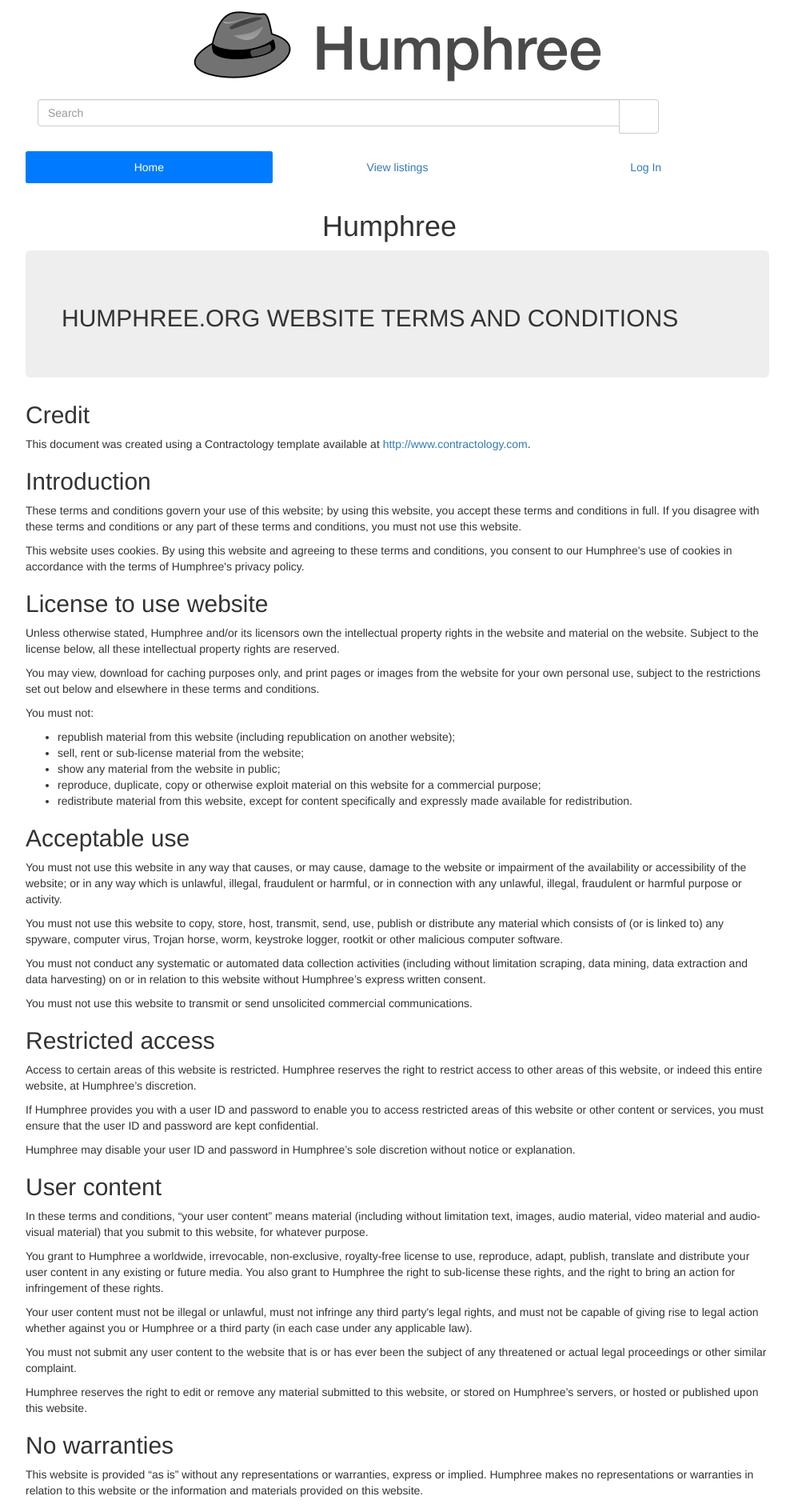
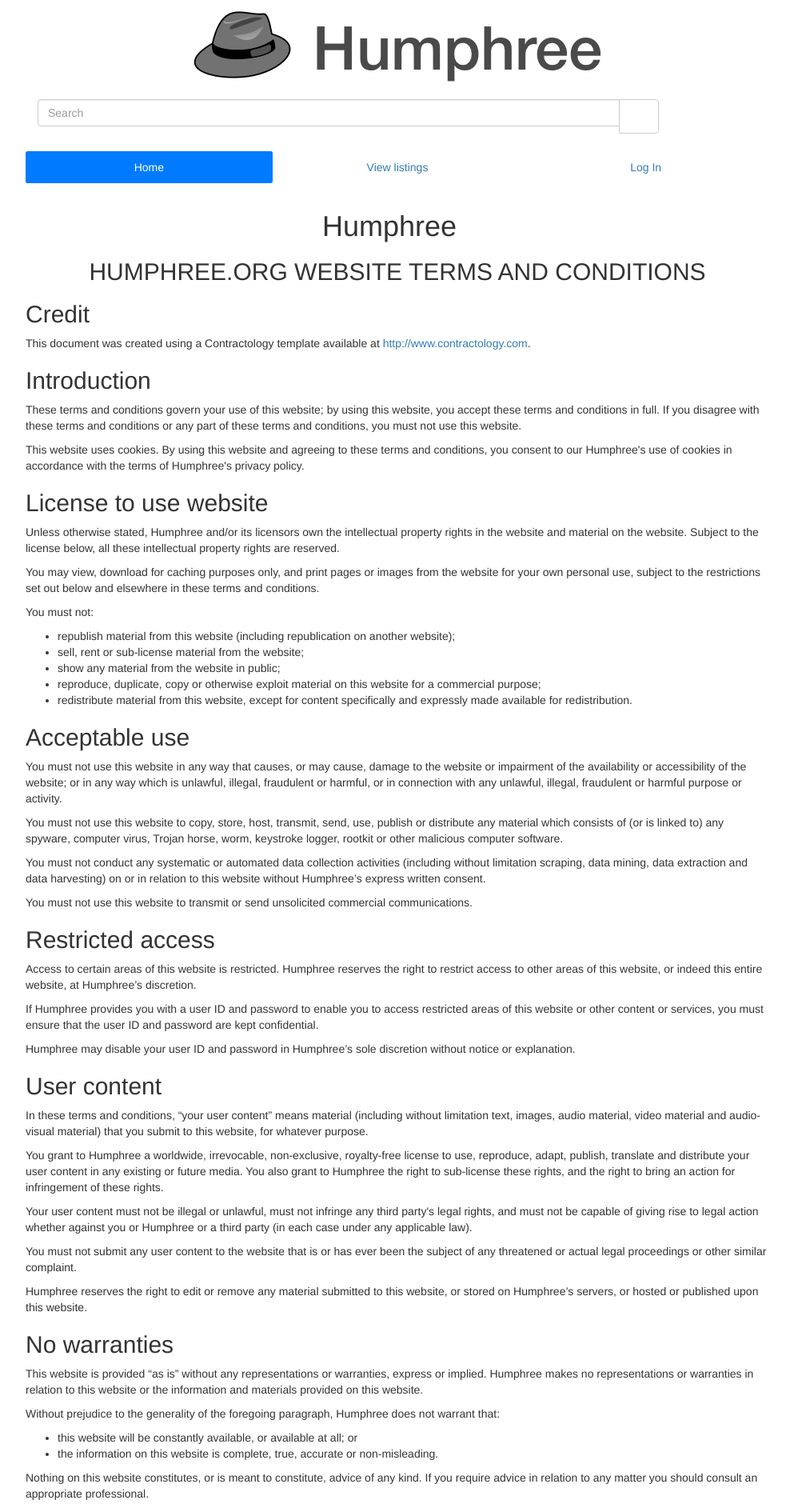
Before and after one commit to s3444261/picnic, a PHP site: page /TermsOfService in a window 1280 px wide. Shown: the top 1885 px of the page at 80% size, without its empty margins (143-1136 px from the left). Run offline with PHP 8.4, Linux system fonts and the light colour scheme; some libraries are stand-ins or nearby versions.

Commit message:
Removed Jumbotron from document title
Not sure if we want the entire terms and conditions placed back inside a jumbotron element?

```diff
--- a/view/layout/terms.php
+++ b/view/layout/terms.php
@@ -14,11 +14,7 @@
         <div class="col"></div> <!-- left margin -->
         <div class="col-md-9">
             <h1 class="text-center">Humphree</h1>
-            <div class="jumbotron">
-                <div class="row">
-                    <h2>HUMPHREE.ORG WEBSITE TERMS AND CONDITIONS</h2>
-                </div>
-            </div> <!-- end jumbotron -->
+            <h2 class="text-center">HUMPHREE.ORG WEBSITE TERMS AND CONDITIONS</h2>
 
             <div>
                 <h2>Credit</h2>
```
